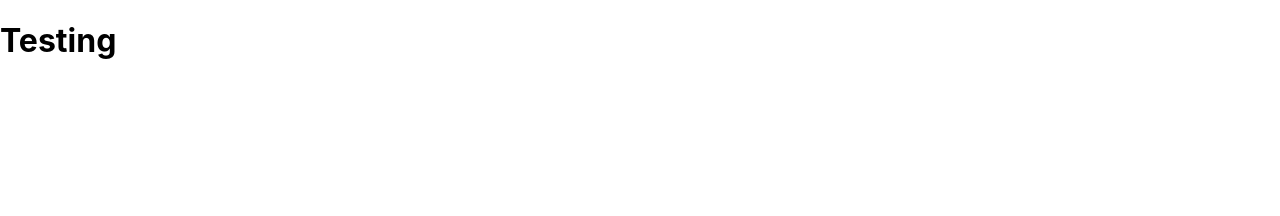
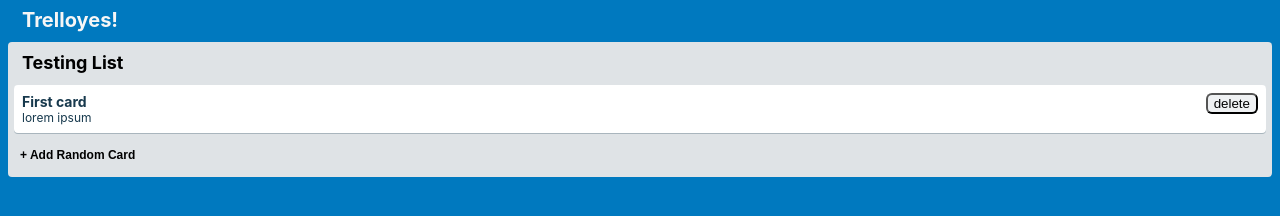
Before and after one commit to dc5will/trelloyes, a React app: page / in a window 1280 px wide. Built offline with nearby package versions, Linux system fonts and the light colour scheme.

Commit message:
implemented boilerplate styling, imported components and set up dummy data

```diff
--- a/src/components/App/App.css
+++ b/src/components/App/App.css
@@ -1,38 +1,19 @@
 .App {
-  text-align: center;
+  min-height: calc(100vh - 16px);
+  min-width: calc(100vw - 16px);
+  background: #0079bf;
+  padding: 8px;
+  display: inline-flex;
+  flex-direction: column;
 }
 
-.App-logo {
-  height: 40vmin;
-  pointer-events: none;
+.App-header h1 {
+  margin: 0;
+  color: #f6f6f6;
+  font-size: 20px;
+  padding: 0 14px 10px;
 }
 
-@media (prefers-reduced-motion: no-preference) {
-  .App-logo {
-    animation: App-logo-spin infinite 20s linear;
-  }
+.App-list {
+  display: flex;
 }
-
-.App-header {
-  background-color: #282c34;
-  min-height: 100vh;
-  display: flex;
-  flex-direction: column;
-  align-items: center;
-  justify-content: center;
-  font-size: calc(10px + 2vmin);
-  color: white;
-}
-
-.App-link {
-  color: #61dafb;
-}
-
-@keyframes App-logo-spin {
-  from {
-    transform: rotate(0deg);
-  }
-  to {
-    transform: rotate(360deg);
-  }
-}
--- a/src/components/App/App.js
+++ b/src/components/App/App.js
@@ -1,10 +1,16 @@
 import React from "react";
-import './App.css';
+import List from '../List/List.js'
+// import Card from '../Card/Card.js'
+import "./App.css";
 
 function App() {
   return (
-    <main className="main-container">
-      <h1>Testing</h1>
+    <main className="App">
+      <header class="App-header">
+        <h1>Trelloyes!</h1>
+        <List/>
+        {/* <Card/> */}
+      </header>
     </main>
   );
 }
--- a/src/components/Card/Card.css
+++ b/src/components/Card/Card.css
@@ -0,0 +1,27 @@
+.Card {
+  border-radius: 4px;
+  background-color: #fff;
+  box-shadow: 0 1px 0 rgba(9, 45, 66, 0.25);
+  padding: 8px;
+  color: #17394d;
+}
+
+.Card {
+  margin-bottom: 10px;
+}
+
+.Card h3 {
+  font-size: 14px;
+  margin-bottom: 4px;
+}
+
+.Card p {
+  margin: 0;
+  font-size: 12px;
+}
+
+.Card button {
+  float: right;
+  background-color: #eff1f3;
+  border-radius: 6px;
+}
--- a/src/components/Card/Card.js
+++ b/src/components/Card/Card.js
@@ -0,0 +1,14 @@
+import React, { Component } from "react";
+import './Card.css';
+
+export default class Card extends Component {
+  render() {
+    return (
+      <div class="Card">
+        <button type="button">delete</button>
+        <h3>First card</h3>
+        <p>lorem ipsum</p>
+      </div>
+    );
+  }
+}
--- a/src/components/List/List.css
+++ b/src/components/List/List.css
@@ -0,0 +1,49 @@
+.List {
+  min-width: 218px;
+}
+
+.List:not(:first-of-type) {
+  margin-left: 8px;
+}
+
+.List-header h2,
+.List-cards h3 {
+  margin: 0;
+}
+
+.List-header h2 {
+  font-size: 18px;
+  padding: 10px 8px 8px;
+}
+
+.List-header,
+.List-cards {
+  background-color: #dfe3e6;
+  padding: 0 6px 4px;
+}
+
+.List-header {
+  border-top-left-radius: 4px;
+  border-top-right-radius: 4px;
+}
+
+.List-cards {
+  border-bottom-left-radius: 4px;
+  border-bottom-right-radius: 4px;
+  padding-bottom: 10px;
+  max-height: calc(100vh - 102px);
+  overflow: auto;
+}
+
+.List-add-button {
+  background: none;
+  border: none;
+  font-size: 12px;
+  font-weight: bold;
+  padding: 5px 6px;
+  display: block;
+}
+
+.List-add-button:hover {
+  cursor: pointer;
+}
--- a/src/components/List/List.js
+++ b/src/components/List/List.js
@@ -0,0 +1,21 @@
+import React, { Component } from "react";
+import Card from "../Card/Card.js";
+import "./List.css";
+
+export default class List extends Component {
+  render() {
+    return (
+      <section class="List">
+        <header class="List-header">
+          <h2>Testing List</h2>
+        </header>
+        <div class="List-cards">
+          <Card />
+          <button type="button" class="List-add-button">
+            + Add Random Card
+          </button>
+        </div>
+      </section>
+    );
+  }
+}
--- a/src/index.css
+++ b/src/index.css
@@ -1,13 +1,14 @@
 body {
   margin: 0;
-  font-family: -apple-system, BlinkMacSystemFont, 'Segoe UI', 'Roboto', 'Oxygen',
-    'Ubuntu', 'Cantarell', 'Fira Sans', 'Droid Sans', 'Helvetica Neue',
+  padding: 0;
+  font-family: -apple-system, BlinkMacSystemFont, "Segoe UI", "Roboto", "Oxygen",
+    "Ubuntu", "Cantarell", "Fira Sans", "Droid Sans", "Helvetica Neue",
     sans-serif;
   -webkit-font-smoothing: antialiased;
   -moz-osx-font-smoothing: grayscale;
 }
 
 code {
-  font-family: source-code-pro, Menlo, Monaco, Consolas, 'Courier New',
+  font-family: source-code-pro, Menlo, Monaco, Consolas, "Courier New",
     monospace;
 }
```
Also changed, not shown: src/store.js (+28 -28 lines).
